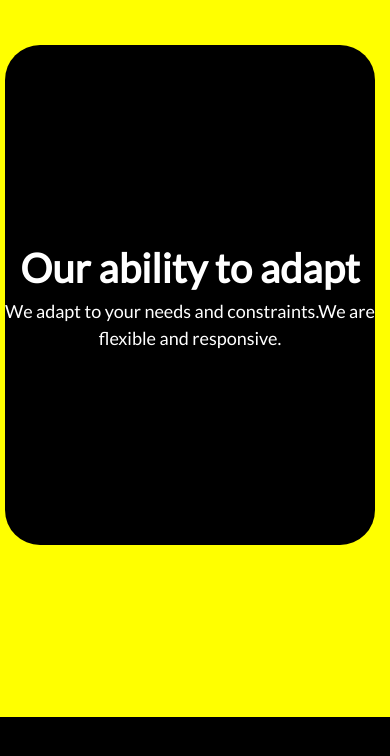
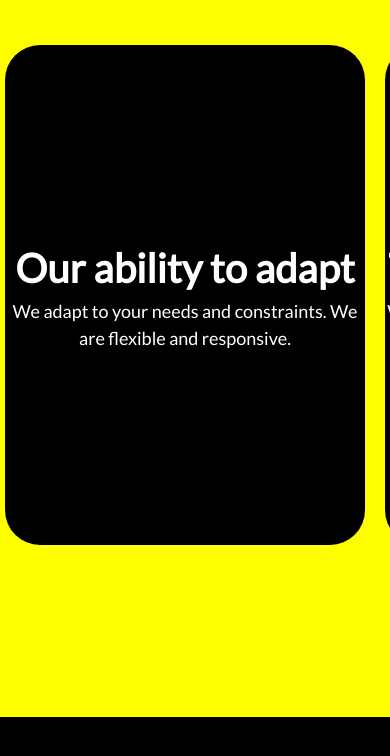
Before and after one commit to harshj2109/nextjs-blog, a Next.js app: page / in a window 390 px wide. Shown: the part 971-1727 px from the top of the page. Built offline with nearby package versions, Linux system fonts and the light colour scheme.

Commit message:
Add files via upload

```diff
--- a/app/media.css
+++ b/app/media.css
@@ -355,7 +355,7 @@
 
         text-align: center;
         height: 500px;
-    width: 370px;
+    width: 360px;
     border-radius: 35px;
 
     }
--- a/app/page.js
+++ b/app/page.js
@@ -69,15 +69,15 @@ const btn = document.getElementById('btn1');
       <div className="carousel">
         <div className="cards text">
           <div className='text1'>Our ability to adapt</div>
-          <div className='text2'>We adapt to your needs and constraints.We are flexible and responsive.</div>
+          <div className='text2'>We adapt to your needs and constraints. We are flexible and responsive.</div>
         </div>
         <div className="cards">
         <div className='text1'>Tailor-made support</div>
-          <div className='text2'>We support you in carrying out your peojects.We advise and guide you.</div>
+          <div className='text2'>We support you in carrying out your peojects. We advise and guide you.</div>
         </div>
         <div className="cards">
         <div className='text1'>Our strenght of proposal</div>
-          <div className='text2'>We offer you innovative and creative solution.We bring you are expertise</div>
+          <div className='text2'>We offer you innovative and creative solution. We bring you are expertise</div>
         </div>
 
 
```
